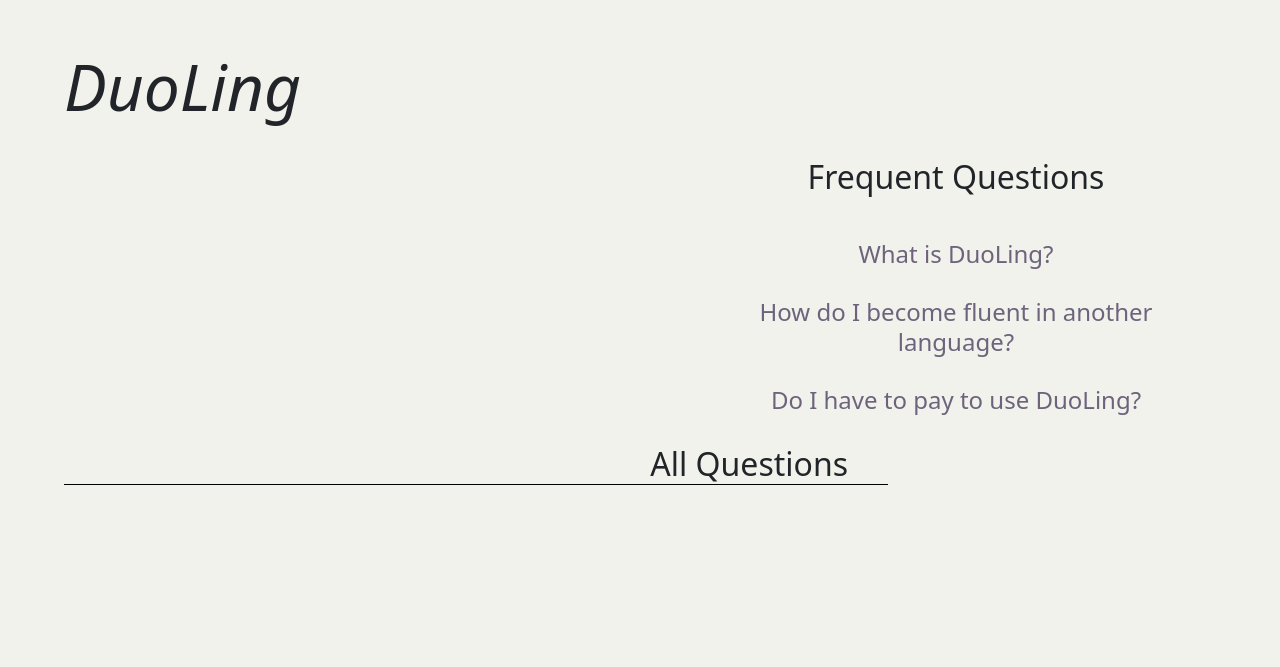
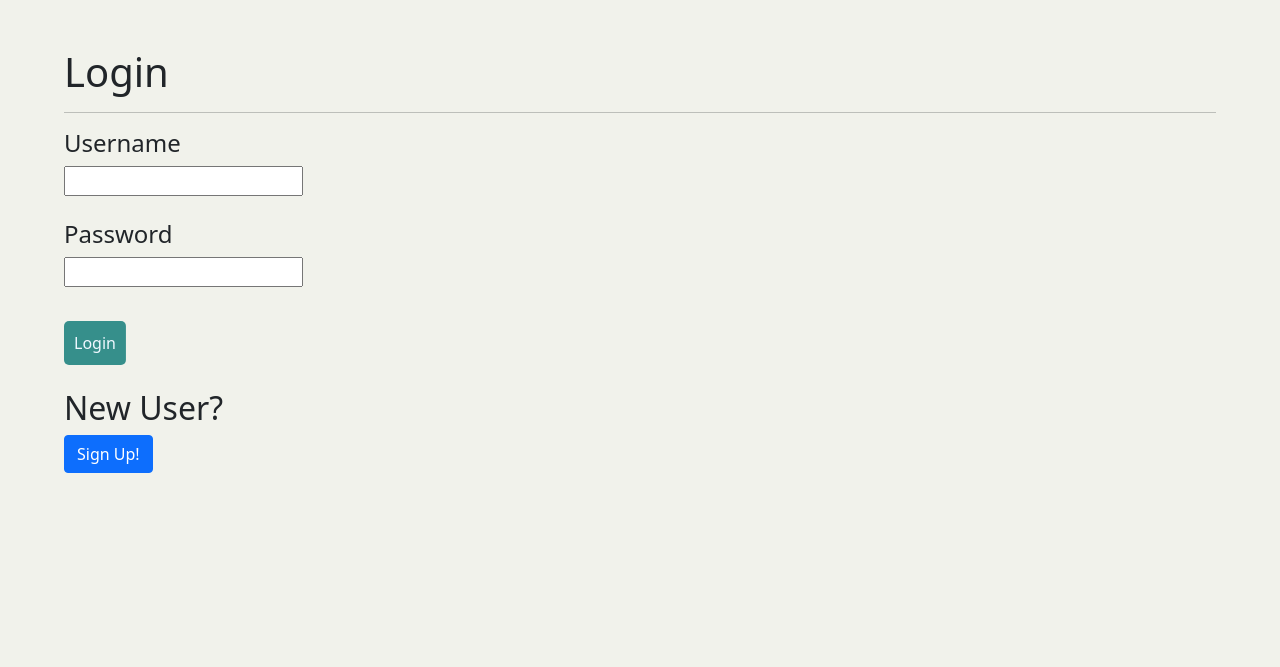
Before and after one commit to uzochi-dimkpa/ITSC-3155_Final-Project_Group-1, a Flask app: page / in a window 1280 px wide. Shown: the part 102-769 px from the top of the page. After the commit the page ends 575 px from the top, so only its background shows below. Run offline with Flask 2, Linux system fonts and the light colour scheme; data that the repository does not hold is empty; some libraries are stand-ins or nearby versions.

Commit message:
working user sessions

```diff
--- a/app.py
+++ b/app.py
@@ -1,6 +1,7 @@
+from genericpath import exists
 import os
 import re
-from flask import Flask, abort, redirect, render_template, request, session, g
+from flask import Flask, abort, redirect, render_template, request, session, g, flash
 from flask_session import Session
 from dotenv import load_dotenv
 from flask_bcrypt import Bcrypt
@@ -12,6 +13,7 @@ from src.blueprints.post_blueprint import router as post_router
 
 app = Flask(__name__)
 bcrypt = Bcrypt(app)
+
 
 
 load_dotenv()
@@ -27,6 +29,10 @@ sql_echo = os.getenv('SQL_ECHO') # Default: False
 app.config['SQLALCHEMY_DATABASE_URI'] = os.getenv('CLEARDB_DATABASE_URL', 'sqlite:///test.db') #- 'CLEARDB_DATABASE_URL', #- f'mysql://{db_user}:{db_pass}@{db_host}:{db_port}/{db_name}'
 app.config['SQLALCHEMY_TRACK_MODIFICATIONS'] = False
 app.config['SQLALCHEMY_ECHO'] = eval(str(sql_echo))
+app.config['SECRET_KEY'] = 'hello world'
+app.config['SESSION_TYPE'] = 'filesystem'
+
+
 
 db.init_app(app)
 
@@ -51,6 +57,8 @@ def inject_user_before_requests():
 @app.get('/')
 # Index page should display 4 user-created posts
 def index():
+    if "user" not in session:
+        return render_template("login.html")
     # top_four_posts = Post.query.filter(Post.post_id < 5).all()
     all_posts = Post.query.all()
     post_users = {}; num_comments = {}
@@ -59,11 +67,16 @@ def index():
         post_users.update({post.user_id: User.query.filter(post.user_id == User.user_id).first().username})
         num_comments.update({post.post_id: Comment.query.filter(post.post_id == Comment.post_id).count()})
 
+    if "user" not in session:
+        print("no user")
     # Debug
     # print(f'\n\nCurrent DATETIME: {db.func.now()}\n\n')
     # print(f'\n\n\nhashed_user_password: {bcrypt.generate_password_hash(User.query.get(1).user_password).decode("utf-8")}\n\n\n')
-    # print(f'\n\n\ncheck_user_password_hash: {bcrypt.check_password_hash(, User.query.get(1).user_pasword)}\n\n\n')
+    # print(f'\n\n\ncheck_user_password_hash: {bcrypt.
+    # check_password_hash(, User.query.get(1).user_pasword)}\n\n\n')
     # print(f'\n\n\n{type(func.now())}\n\n\n')
+
+    #user= User.query.get(int(session["user"]["user_id"]))
 
     return render_template('index.html', all_posts = all_posts, post_users = post_users, num_comments = num_comments) #- , num_posts=num_posts
 
@@ -71,17 +84,39 @@ def index():
 def login():
     return render_template('login.html')
 
+@app.get('/signup_error')
+def signup_error():
+    return render_template('signup.html',message="Username is already taken!")
+
 @app.get('/signup')
 def signup():
     return render_template('signup.html')
 
+
 @app.get('/about')
 def about():
+    if "user" not in session:
+        return render_template('login.html')
     return render_template('about.html')
 
 @app.get('/faq')
 def faq():
+    if "user" not in session:
+        return render_template('login.html')
     return render_template('faq.html')
+
+@app.get('/success')
+def success():
+    return render_template("index.html")
+
+@app.get('/fail')
+def fail():
+    return render_template("login.html",message="Incorrect password!")
+
+@app.get('/logout')
+def logout():
+    session.pop("user", None)
+    return render_template("login.html")
 
 @app.post('/register')
 def register():
@@ -89,18 +124,30 @@ def register():
     password = request.form.get('password', '')
     first_name = request.form.get('first_name', '')
     last_name = request.form.get('last_name', '')
+    bio = request.form.get("bio", '')
 
     if username == '' or password == '':
         abort(400)
 
+
+
+
+    if db.session.query(User.user_id).filter_by(username=username).first():
+        return redirect("/signup_error")
+
     hashed_password = bcrypt.generate_password_hash(password).decode('utf-8')
 
-    new_user = User(username=username, user_password=hashed_password,first_name=first_name,last_name=last_name,num_friends=0)
+    new_user = User(username=username, user_password=hashed_password,first_name=first_name,last_name=last_name,bio=bio,num_friends=0)
 
     #SQL Session
     db.session.add(new_user)
     db.session.commit()
-
+    session['user'] = {
+        'username': username,
+        'user_id': new_user.user_id,
+    }
+    if "user" not in session:
+        print("no user")
     #User Session
     # session['user'] = {
     #     'username': username,
@@ -114,23 +161,23 @@ def login_to_webpage():
     username = request.form.get('username', '')
     password = request.form.get('password', '')
 
-#     if username == '' or password == '':
-#         abort(400)
+    if username == '' or password == '':
+        abort(400)
 
-#     existing_user = User.query.filter_by(username=username).first()
+    existing_user = User.query.filter_by(username=username).first()
 
-#     if not existing_user or existing_user.user_id == 0:
-#         return redirect('/fail')
+    if not existing_user or existing_user.user_id == 0:
+        return redirect('/fail')
 
-#     if not bcrypt.check_password_hash(existing_user.password, password):
-#         return redirect('/fail')
+    if not bcrypt.check_password_hash(existing_user.user_password, password):
+        return redirect('/fail')
 
-#     session['user'] = {
-#         'username': username,
-#         'user_id': existing_user.user_id,
-#     }
+    session['user'] = {
+        'username': username,
+        'user_id': existing_user.user_id,
+    }
 
-#     return redirect('/success')
+    return redirect('/success')
 
 
 
--- a/src/blueprints/post_blueprint.py
+++ b/src/blueprints/post_blueprint.py
@@ -1,4 +1,4 @@
-from flask import Blueprint, abort, redirect, render_template, request
+from flask import Blueprint, abort, redirect, render_template, request,session
 from src.models import User, Post, Comment, Tag, db
 from sqlalchemy import update, delete
 from sqlalchemy.sql import func
@@ -41,6 +41,8 @@ router = Blueprint('post_router', __name__, url_prefix='/post')
 # ~~~~~~~~~~~~~~~~~~~~~~~~~~~~~~~~~~~~~~~~~~~~~~~~~~~~~~~~~~~~~~~~~~~~~~~~
 @router.get('/new')
 def create_post_form():
+    if "user" not in session:
+        return render_template('login.html')
     return render_template('create-post.html')
 
 @router.post('/create/<user_id>')
--- a/templates/_layout.html
+++ b/templates/_layout.html
@@ -71,7 +71,7 @@
                     </li>
 
                     <li class="nav-item">
-                        <a class="nav-link" aria-current="page" href="/login">Logout</a>
+                        <a class="nav-link" aria-current="page" href="/logout">Logout</a>
                     </li>
                 </ul>
 
--- a/templates/index.html
+++ b/templates/index.html
@@ -13,6 +13,7 @@
 {% block body %}
 <main>
     <h1 id="DuoLing_header">DuoLing</h1>
+    <h1>{{ user }}</h1>
 
     <!--
         For some reason, adding whitespace between the
--- a/templates/login.html
+++ b/templates/login.html
@@ -10,7 +10,9 @@
 <main>
     <h1>Login</h1>
     <hr>
-
+    {% if message %}
+        {{ message }}
+    {% endif %}
     <form action="/login" method="post">
         <label for="username"><h4>Username</h4></label><br>
         <input type="text" id="username" name="username"><br>
```
Also changed, not shown: templates/signup.html (+6 -1 lines).
